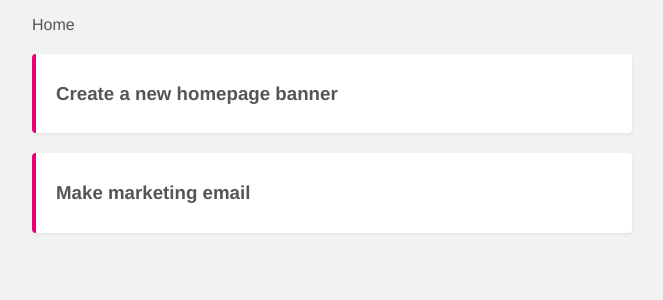
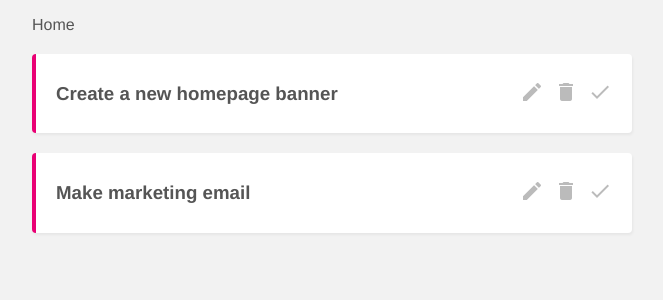
Before and after one commit to AdamJosephKalimi/vue-task-planner, a Vue app: page / in a window 1280 px wide. Shown: the top 300 px of the page, without its empty margins (308-971 px from the left). Built offline with nearby package versions, Linux system fonts and the light colour scheme; data requests are answered from the project's data file.

Commit message:
Added functionality to delete projects from the task-planner. Included markdown on the approach works in the Notion file.

```diff
--- a/public/index.html
+++ b/public/index.html
@@ -5,6 +5,8 @@
     <meta http-equiv="X-UA-Compatible" content="IE=edge">
     <meta name="viewport" content="width=device-width,initial-scale=1.0">
     <link rel="icon" href="<%= BASE_URL %>favicon.ico">
+    <link href="https://fonts.googleapis.com/icon?family=Material+Icons"
+      rel="stylesheet">
     <title><%= htmlWebpackPlugin.options.title %></title>
   </head>
   <body>
--- a/src/components/SingleProject.vue
+++ b/src/components/SingleProject.vue
@@ -2,6 +2,11 @@
     <div class="project">
         <div class="actions">
             <h3 @click="displayDetailsToggle">{{ project.title }}</h3>
+            <div class="icons">
+                <span class="material-icons">edit</span>
+                <span  @click="deleteProject" class="material-icons">delete</span>
+                <span class="material-icons">done</span>
+            </div>
         </div>
         <div class="details" v-if="displayDetails">
             <p>{{ project.details }}</p>
@@ -14,12 +19,19 @@
     props: ['project'],
     data() {
         return {
-            displayDetails: false
+            displayDetails: false,
+            uri: 'http://localhost:3000/projects/' + this.project.id
         }
     },
     methods: {
         displayDetailsToggle() {
             this.displayDetails = !this.displayDetails
+        },
+        // the emit is being listented to in Home.vue in  <SingleProject />
+        deleteProject() {
+            fetch(this.uri, { method: 'DELETE'})
+            .then(() => this.$emit('delete', this.project.id))
+            .catch(err => console.log(err.message))
         }
     }
 
@@ -38,5 +50,19 @@
 h3 {
     cursor: pointer;
 }
+.actions {
+    display: flex;
+    justify-content: space-between;
+    align-items: center;
+}
+.material-icons {
+    font-size: 24px;
+    margin-left: 10px;
+    color: #bbb;
+    cursor: pointer;
+}
+.material-icons:hover {
+    color: #777;
+}
 
 </style>
--- a/src/views/Home.vue
+++ b/src/views/Home.vue
@@ -5,7 +5,7 @@
       <!-- cycle throughthe projects -->
       <div v-for="project in projects" :key="project.id">
         <!-- saving the value of the projects above to the prop :projects -->
-        <SingleProject :project="project"/>
+        <SingleProject :project="project" @delete="handleDelete"/>
       </div>
     </div>
   </div>
@@ -27,6 +27,13 @@
     .then(res => res.json())
     .then(data => this.projects = data)
     .catch(err => console.log(err.message))
+  },
+  methods: {
+    handleDelete(id) {
+      this.projects = this.projects.filter((project) => {
+        return project.id !== id
+      })
+    }
   }
 }
 </script>
```
